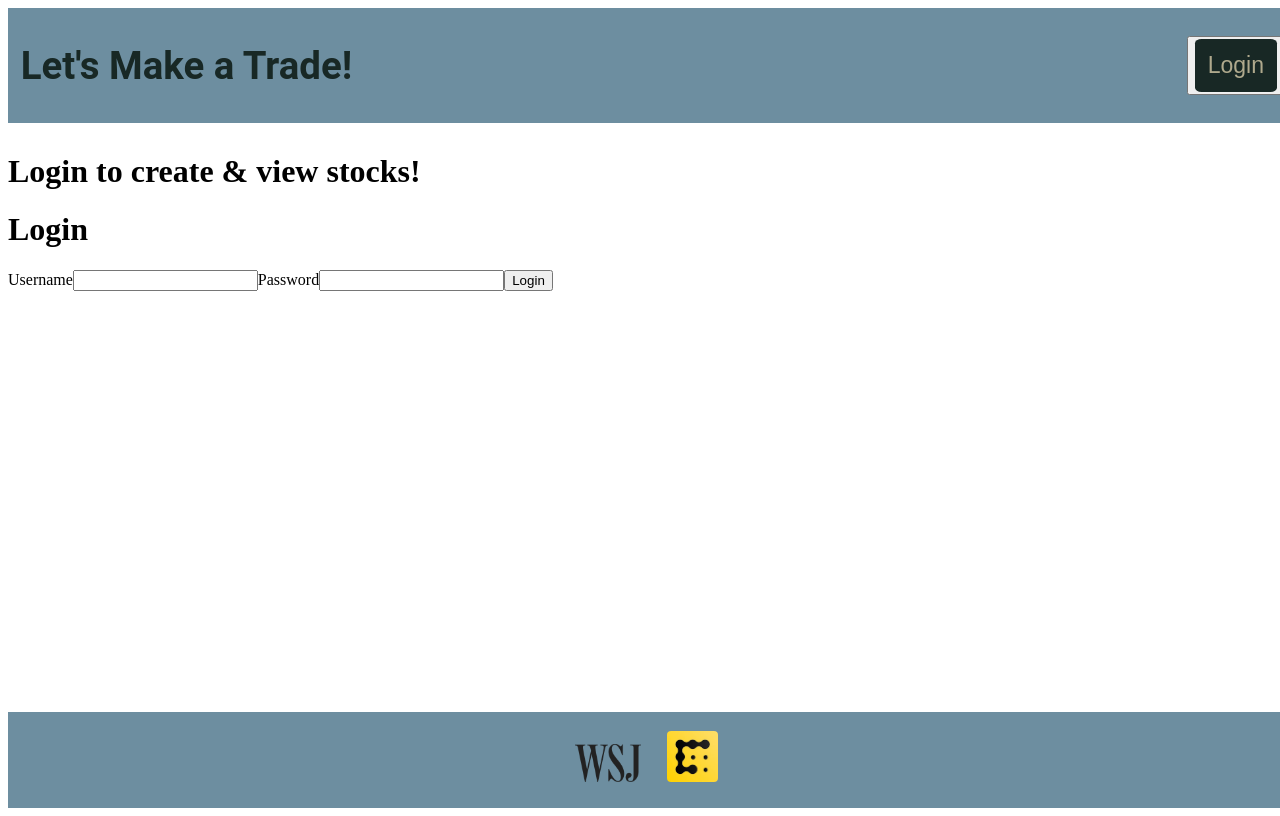
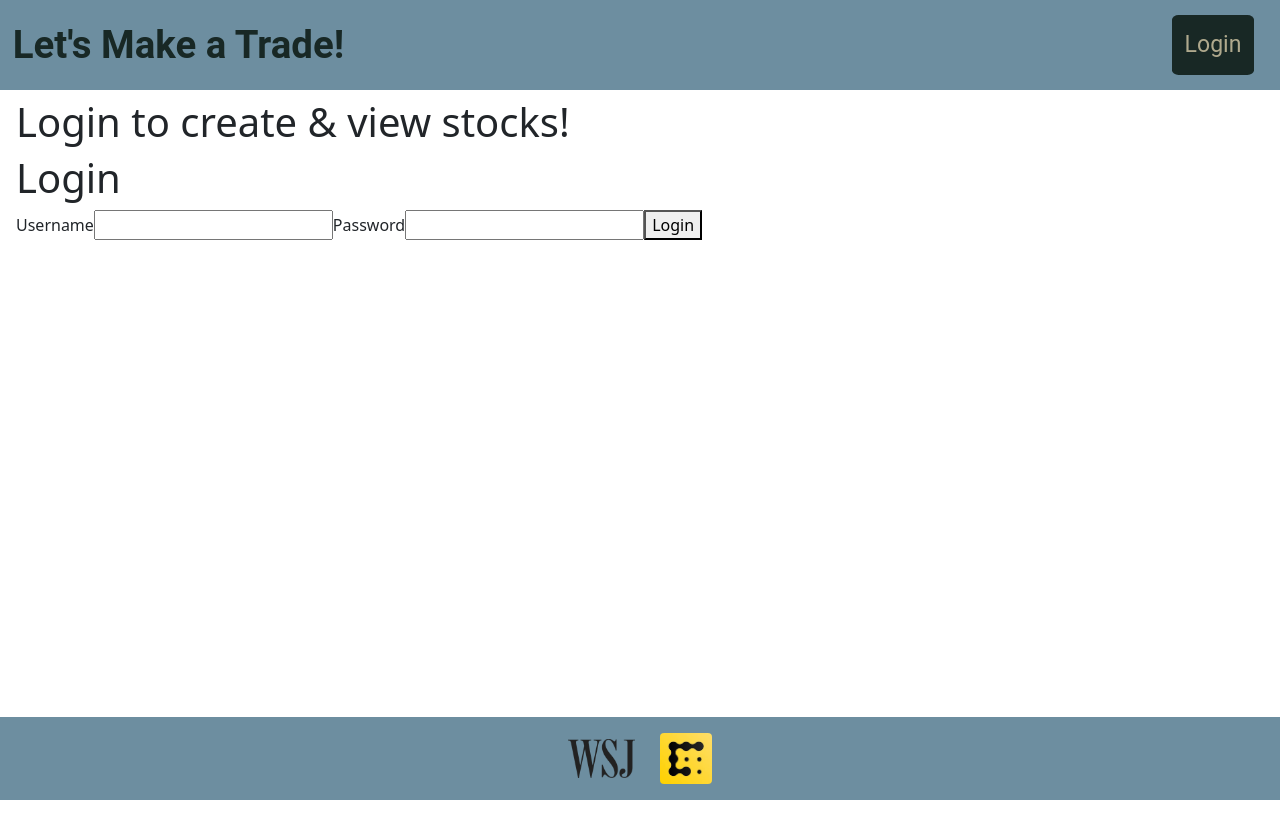
Before and after one commit to Jzaroli/Trading-View_App, a React (Vite) app in the folder client/: page / in a window 1280 px wide. Built offline with nearby package versions, Linux system fonts and the light colour scheme.

Commit message:
tonight's work on chart and APIs

```diff
--- a/client/src/App.tsx
+++ b/client/src/App.tsx
@@ -1,8 +1,7 @@
 import { Outlet } from 'react-router-dom';
 import NavBar from './components/NavBar';
 import Footer from './components/Footer';
-// import 'bootstrap/dist/css/bootstrap.min.css';
-// import lineGraph from './assets/line_graph.gif'
+import 'bootstrap/dist/css/bootstrap.min.css';
 
 const styles = {
   body: {
@@ -26,7 +25,6 @@ function App() {
         <NavBar />
         <main style={styles.main} className='mx-3'>
           <Outlet />
-          {/* <img src={lineGraph} /> */}
         </main>
         <Footer />
       </div>
--- a/client/src/api/stockAPI.tsx
+++ b/client/src/api/stockAPI.tsx
@@ -1,6 +1,7 @@
 import { StockData } from '../interfaces/StockData';
 import { ApiMessage } from '../interfaces/ApiMessage';
 import Auth from '../utils/auth';
+import { type JwtPayload, jwtDecode } from 'jwt-decode';
 
 const getAllStocks = async () => {
   try {
@@ -50,8 +51,14 @@ const getStockById = async (id: number | null): Promise<StockData> => {
   }
 }
 
-const createStock = async (body: StockData) => {
+const createStock = async (symbol: string) => {
   try {
+    const loggedUser = localStorage.getItem('id_token') || '';
+    if (!loggedUser) throw new Error('No token found in localStorage');
+
+    const decoded = jwtDecode<JwtPayload>(loggedUser); ; //get from JWT
+    const assignedUserId = decoded.username;
+    if (!decoded.username) throw new Error('Invalid token: username missing');
     const response = await fetch(
       '/api/stocks/', {
         method: 'POST',
@@ -59,16 +66,18 @@ const createStock = async (body: StockData) => {
             'Content-Type': 'application/json',
             Authorization: `Bearer ${Auth.getToken()}`
           },
-        body: JSON.stringify(body)
+        body: JSON.stringify({
+          symbol,
+          assignedUserId
+        })
       }
-
     )
-    const data = response.json();
 
     if(!response.ok) {
       throw new Error('invalid API response, check network tab!');
     }
 
+    const data = response.json();
     return data;
 
   } catch (err) {
--- a/client/src/components/Chart.tsx
+++ b/client/src/components/Chart.tsx
@@ -1,20 +1,25 @@
-import React from "react";
+// import React from "react";
 import { Chart as ChartJS, CategoryScale, PointElement, LinearScale, LineElement, Title, Tooltip, Legend } from "chart.js";
 import { Line } from "react-chartjs-2";
 
 // Register Chart.js components
 ChartJS.register(CategoryScale, LinearScale, PointElement, LineElement, Title, Tooltip, Legend);
 
-const LineChart: React.FC = () => {
+type importedNumberData = {
+  hourlyData: number[];
+}
+
+const LineChart = ({hourlyData}: importedNumberData) => {
+
     const data = {
-        labels: ["January", "February", "March", "April", "May"], // X-axis labels
+        labels: ["4am", "5am", "6am", "7am", "8am", "9am", "10am", "11am", "12pm", "1pm", "2pm", "3pm", "4pm", "5pm", "6pm"], // X-axis labels
         datasets: [
           {
-            label: "Sales",
-            data: [65, 59, 80, 81, 56], // Data points for the line
+            label: "Hourly Price",
+            data: [...hourlyData], // Data points for the line
             borderColor: "rgba(75, 192, 192, 1)", // Line color
             backgroundColor: "rgba(75, 192, 192, 0.2)", // Fill color under the line
-            tension: 0.4, // Smoothness of the curve
+            tension: 0.1, // Smoothness of the curve
           },
         ],
       };
@@ -27,27 +32,30 @@ const LineChart: React.FC = () => {
           },
           title: {
             display: true,
-            text: "Sales Over Time",
+            text: "Daily Chart",
           },
         },
         scales: {
           x: {
             title: {
               display: true,
-              text: "Months",
+              text: "Time of the Day (EST)",
+              FontSize: '2vw'
             },
           },
           y: {
             title: {
               display: true,
-              text: "Sales",
+              text: "Stock Price ($)",
             },
           },
         },
       };
 
       return <Line data={data} options={options} />;
+
+    // const x = new Date('2024-01-03T23:00:00Z')
+    // console.log(x.toLocaleDateString());
+
     };
 export default LineChart;
-
-// Added line graph
--- a/client/src/components/Footer.tsx
+++ b/client/src/components/Footer.tsx
@@ -3,6 +3,10 @@ import coindesk from '../assets/coindesk.png';
 
 const styles = {
     footer: {
+        display: 'flex',
+        flexDirection: 'row' as React.CSSProperties['flexDirection'],
+        justifyContent: 'center',
+        alignItems: 'center',
         backgroundColor: '#6D8EA0',
         position: 'static' as React.CSSProperties['position'],
         bottom: 0,
@@ -11,7 +15,6 @@ const styles = {
         height: '6.5vw',
         padding: '0.5vw',
         marginTop: '1vw',
-        textAlign: 'center' as React.CSSProperties['textAlign']
     },
     logo1: {
         height: '3vw',
--- a/client/src/interfaces/StockData.tsx
+++ b/client/src/interfaces/StockData.tsx
@@ -1,9 +1,9 @@
 import { UserData } from './UserData';
 
   export interface StockData {
-    id: number | null;
+    id?: number | null;
     symbol: string | null;
-    status: string | null;
+    status?: string | null;
     assignedUserId: number | null;
-    assignedUser: UserData | null;
+    assignedUser?: UserData | null;
   }
--- a/client/src/pages/Board.tsx
+++ b/client/src/pages/Board.tsx
@@ -3,6 +3,9 @@ import { useState, useLayoutEffect, ChangeEvent, FormEvent, useEffect} from 'rea
 import Login from './Login.tsx'
 import auth from '../utils/auth';
 import { searchAlpacaSymbol } from '../api/alpacaAPI';
+import Chart from '../components/Chart.tsx';
+import { createStock } from '../api/stockAPI.tsx';
+
 
 interface stockBar {
     c: number;
@@ -16,10 +19,34 @@ interface stockBar {
 }
 
 const DashBoard = () => {
+  const [loginCheck, setLoginCheck] = useState(false);
+  const [stockSymbol, setStockSymbol] = useState(''); //searched stock symbol
+  const [lineData, setLineData] = useState<number[]>([]); //returned arrays of numbers from API call
+  const [chartReady, setChartReady] = useState(false); //sets state for chart and save button to appear
 
-  const [loginCheck, setLoginCheck] = useState(false);
-  const [stockSymbol, setStockSymbol] = useState('');
-  const [lineData, setLineData] = useState<number[]>([]);
+  const styles = {
+    btnRow: {
+      display: 'flex',
+      flexDirection: 'row' as React.CSSProperties['flexDirection'],
+      justifyContent: chartReady ? 'space-between' : 'left',
+      alignItems: 'center',
+      marginTop: '1vw',
+      fontFamily: 'Roboto',
+    },
+    form: {
+
+    },
+    chartParent: {
+      display: 'flex',
+      justifyContent: 'center',
+      alignItems: 'center',
+    },
+    chart: {
+      marginTop: '3vw',
+      width: '70vw',
+      height: '40vw'
+    }
+  }
 
   const checkLogin = () => {
     if(auth.loggedIn()) {
@@ -36,8 +63,8 @@ const DashBoard = () => {
         // console.log ('No initial stock searched');
         return;
     }
-    setLineData(lineData); // Pass the `user` prop as the username
-    console.log('this is the new linedata', lineData)
+    setLineData(lineData);
+    // console.log('this is the new linedata', lineData)
 }, [lineData]);
 
 // Searches for stock based on symbol
@@ -57,16 +84,17 @@ const DashBoard = () => {
         })
             // console.log('this is the highArray', highArray);
         setLineData(highArray)
+        setChartReady(true);
         } catch (error) {
             console.error('Error fetching stocks:', error);
         }
     };
 
-const handleChange = (e: ChangeEvent<HTMLInputElement | HTMLSelectElement>) => {
+  const handleChange = (e: ChangeEvent<HTMLInputElement | HTMLSelectElement>) => {
     const {value} = e.target;
     setStockSymbol(value);
     // console.log(stockSymbol);
-}
+  }
 
   return (
     <>
@@ -80,7 +108,8 @@ const handleChange = (e: ChangeEvent<HTMLInputElement | HTMLSelectElement>) => {
         </div>
       ) : (
         <div>
-            <form className='form'onSubmit={searchStock}  >
+          <div style={styles.btnRow}>
+            <form style={styles.form} className='form' onSubmit={searchStock}  >
                 <label>Stock Symbol</label>
                 <input
                     type='text'
@@ -91,6 +120,21 @@ const handleChange = (e: ChangeEvent<HTMLInputElement | HTMLSelectElement>) => {
                 />
                 <button type='submit'>Search</button>
             </form>
+            {!chartReady ? (<></>
+              ) : (
+                <button onClick={() => createStock(stockSymbol)} type='submit'>Save</button>
+              )
+            }
+          </div>
+            {!chartReady ? (<></>
+              ) : (
+                <div style={styles.chartParent}>
+                <div style={styles.chart}>
+                <Chart hourlyData={lineData}/>
+                </div>
+                </div>
+              )
+            }
         </div>
         )
     }
```
Also changed, not shown: client/src/components/Swimlane.tsx (deleted, +0 -39 lines), 1 other file (tests, documents, lock files or other folders).
